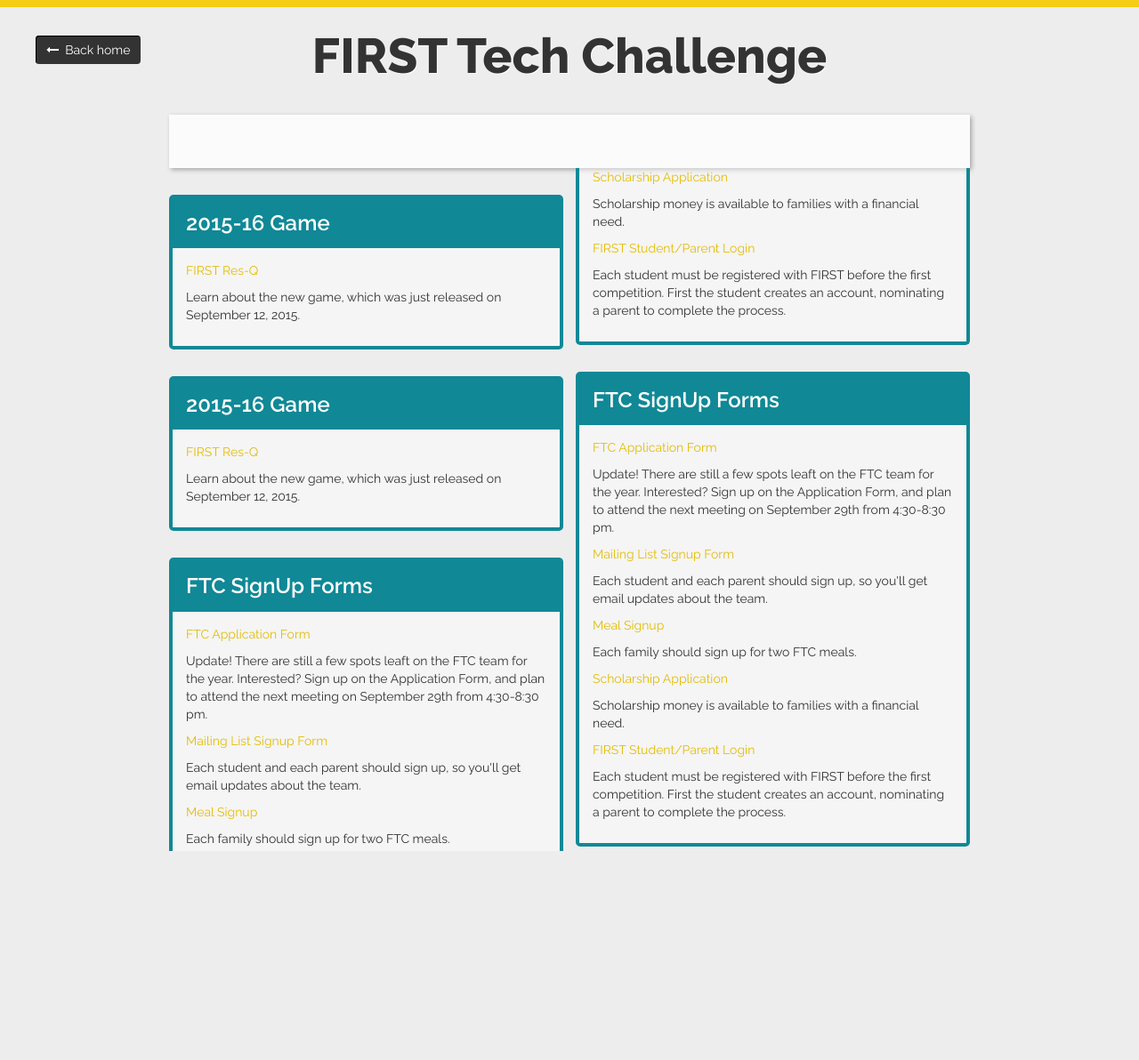
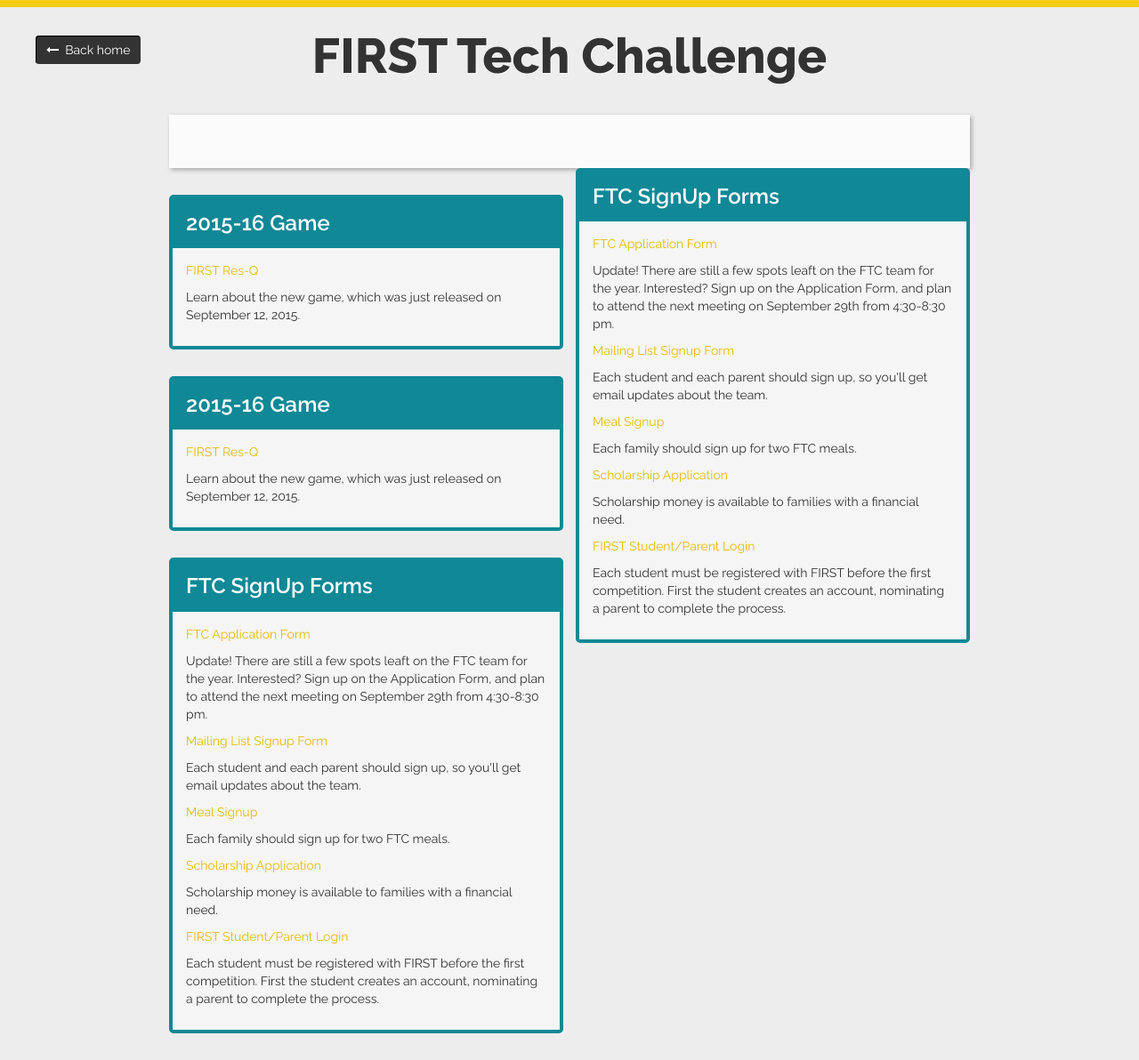
Before and after one commit to lauraschultz/mythicalrobotics, a Jekyll site: the page built from ftc/index.html, in a window 1280 px wide. Shown: the whole page at 89% size. Built offline with Jekyll 4.4.1, drawn with Linux system fonts in a browser that asks for light colours; nearby versions of some CDN libraries; before the commit the page ends 987 px from its top, so only the background shows below that.

Commit message:
posts don’t break inside column

```diff
--- a/css/page.css
+++ b/css/page.css
@@ -5,6 +5,9 @@
   border-radius:5px;
   max-width:900px;
   margin-top:30px;
+  -webkit-column-break-inside: avoid; /* Chrome, Safari */
+  page-break-inside: avoid;           /* Theoretically FF 20+ */
+  break-inside: avoid-column;
 }
 .p-post-title {
 	background:#108896;
```
